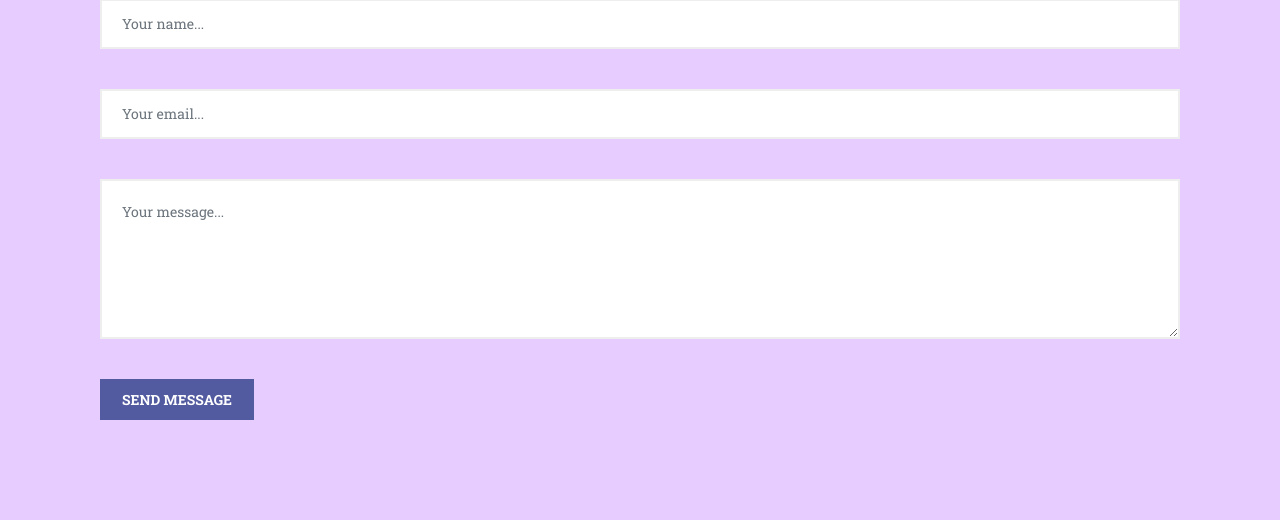
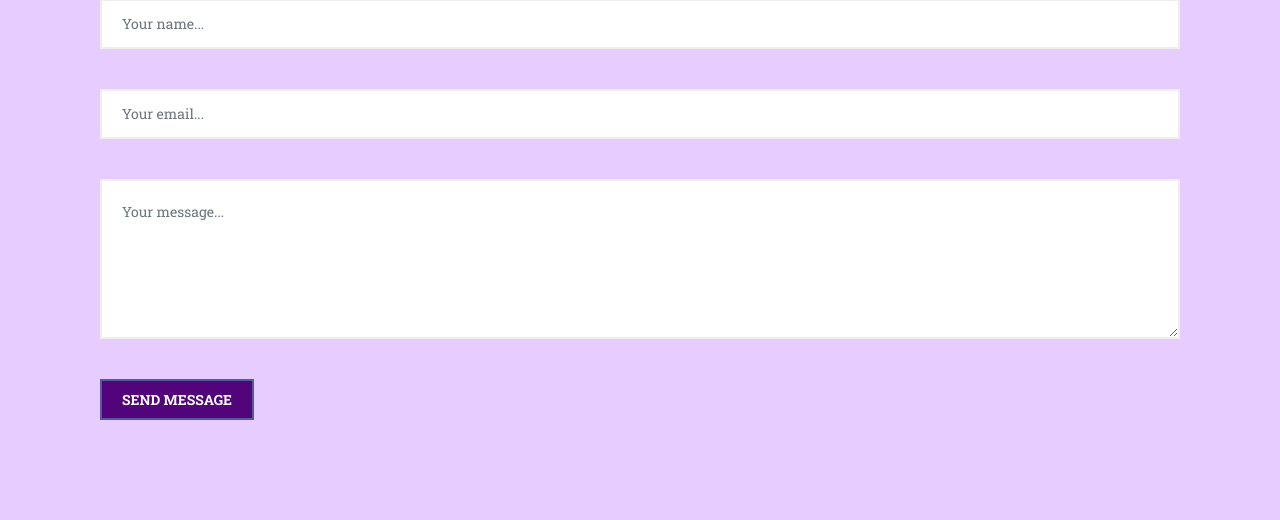
Before and after one commit to banboy38/home, a PHP site: page /view_blogs.html in a window 1280 px wide, with the pointer over the restyled element. Shown: the part 1377-1897 px from the top of the page. Run offline with PHP 8.4, Linux system fonts and the light colour scheme.

Commit message:
Update templatemo-style.css

```diff
--- a/templatemo_529_ramayana/assets/css/templatemo-style.css
+++ b/templatemo_529_ramayana/assets/css/templatemo-style.css
@@ -433,7 +433,7 @@ section.contact-form {
 
 .contact-form button:hover {
     color: #fff;
-    background-color: rgba(83, 91, 160, 1);
+    background-color: #52057b;
 }
 
 
```
